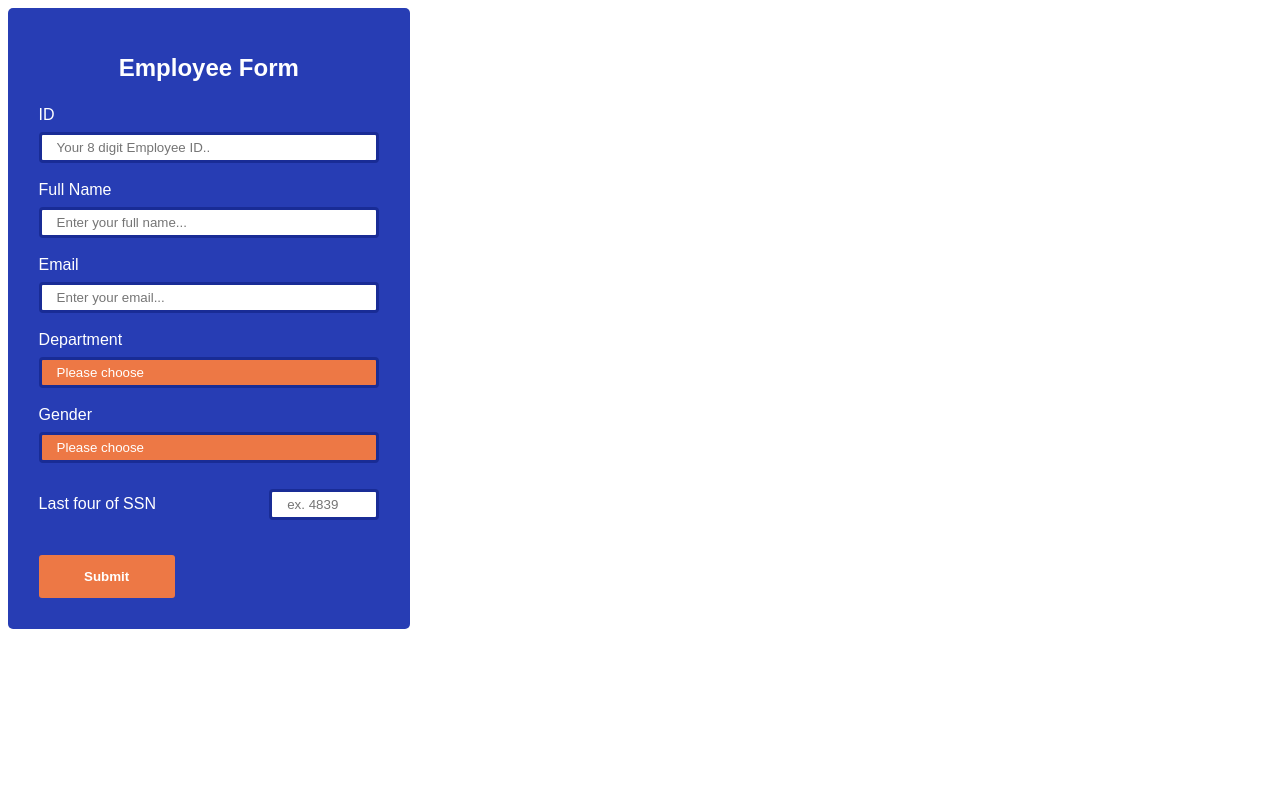
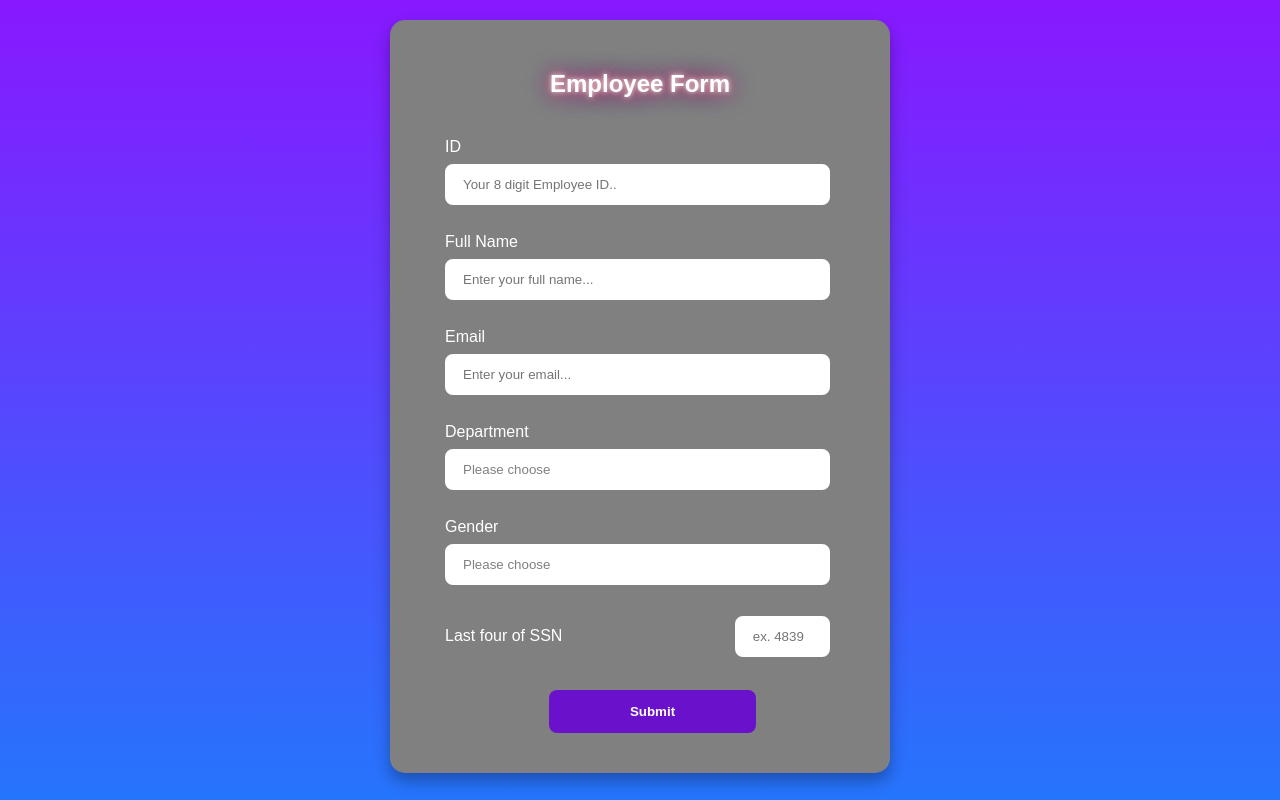
Before and after one commit to davidredziniak/Brilliant-Infotech-S24, a plain HTML site: page Assignments/employee.html in a window 1280 px wide. Drawn offline with Linux system fonts and the light colour scheme.

Commit message:
Change designs

```diff
--- a/Assignments/style.css
+++ b/Assignments/style.css
@@ -1,64 +1,76 @@
-/*  Set document body to 30% of the page since it is a small form
-    Use sans-serif as the font
-    Set the text color of the nested elements to white
-*/
+html {
+    min-height: 100%;
+}
+
+/* General styles for body */
 body {
-    width: 30%;
+    width: 90%;
+    max-width: 500px;
+    margin: auto;
+    font-family: 'Arial', sans-serif;
+    color: white;
+    background-repeat: no-repeat;
+    background-attachment: fixed;
     height: 100%;
-    font-family: sans-serif;
-    color: white;
+    background: linear-gradient(to bottom, #8818ff, #2575fc);
+    padding: 20px;
 }
 
 /* Center header horizontally */
 h2 {
     text-align: center;
+    color: white;
+    padding: 10px 15px;
+    border-radius: 8px;
+    text-shadow: 0 0 5px rgba(255, 255, 255, 0.8),
+                 0 0 10px rgba(255, 107, 107, 0.5),
+                 0 0 15px rgba(249, 77, 106, 0.5),
+                 0 0 20px rgba(200, 77, 77, 0.5),
+                 0 0 25px #6a11cb;
 }
 
-/* When hovering over a radio button, mouse pointer has an effect */
-input[type=radio] {
-    cursor: pointer;
-}
-
-/* Hide arrows in input elements */
-input::-webkit-outer-spin-button,
-input::-webkit-inner-spin-button {
-    -webkit-appearance: none;
-}
-
-/* Hide arrows in input elements in Firefox */
-input[type=number] {
-    -moz-appearance: textfield;
-}
-
-/* Style the container of the form and header */
+/* Container styles */
 .form-container {
-    border-radius: 5px;
-    background-color: #273db4;
-    position: absolute;
-    padding: 2%;
+    border-radius: 15px;
+    background: gray;
+    padding: 20px;
+    box-shadow: 0 8px 16px rgba(0, 0, 0, 0.3);
 }
 
 /* Add padding to each item included in the form container */
 .form-input-item {
-    padding: 5px;
+    padding: 10px;
+    margin-left: 25px;
 }
 
 /* Style input text boxes */
-.form-user-input {
-    width: 100%;
-    padding: 5px 15px;
+.form-user-input,
+.form-user-ssn,
+.form-drop-down {
+    width: calc(100% - 30px);
+    padding: 10px 15px;
     margin: 8px 0;
     display: inline-block;
-    border: 3px solid #192c96;
-    border-radius: 4px;
+    border: 3px solid #ffffff;
+    border-radius: 8px;
     box-sizing: border-box;
+    background: rgb(255, 255, 255);
+    color: gray;
 }
+
+/* Style the SSN input element */
+.form-user-ssn {
+    width: calc(50% - 30px);
+}
+
 
 /* Create a table container to properly separate label and input element */
 .ssn-container {
     padding: 5px;
     display: table;
-    width: 100%;
+    width: calc(100% - 30px);
+    margin-left: 30px;
+
 }
 
 /* Style the SSN label cell */
@@ -71,52 +83,52 @@ input[type=number] {
 .ssn-right {
     display: table-cell;
     text-align: right;
-    padding-right: 10px;
-}
-
-/* Style the SSN input element */
-.form-user-ssn {
-    width: 50%;
-    padding: 5px 15px;
-    margin: 8px 0;
-    border: 3px solid #192c96;
-    right: 0;
-    border-radius: 4px;
-    box-sizing: border-box;
-    -moz-appearance: textfield;
+    padding-right: 45px;
 }
 
 /* Style the drop down menu (select element) */
 .form-drop-down {
-    -webkit-appearance: none;
-    -moz-appearance: none;
     appearance: none;
-    color: inherit;
-    width: 100%;
-    padding: 5px 15px;
-    margin: 8px 0;
-    display: inline-block;
-    border: 3px solid #192c96;
-    border-radius: 4px;
-    box-sizing: border-box;
-    background-color: #ED7845;
+    background: rgb(255, 255, 255);
 }
 
 /* Style the submit button */
 .form-submit {
-    background-color: #ED7845;
+    background-color: #6a11cb;
     color: white;
     padding: 14px 20px;
     border: none;
-    width: 40%;
-    display: inline-block;
-    margin-top: 5%;
-    border-radius: 3px;
+    width: 50%;
+    margin: 10px auto;
+    display: block;
+    border-radius: 8px;
     cursor: pointer;
     font-weight: bold;
+    text-align: center;
 }
 
 /* Color change effect when user hovers over the submit button */
 .form-submit:hover {
-    background-color: #e75516;
+    background-color: #4e0fbd;
 }
+
+/* Style radio buttons and labels */
+.form-input-item input[type="radio"] {
+    margin-right: 5%;
+}
+
+.form-input-item label {
+    margin-right: 20px;
+}
+
+@media (max-width: 600px) {
+    .form-user-input,
+    .form-user-ssn,
+    .form-drop-down {
+        width: calc(100% - 20px);
+    }
+
+    .form-submit {
+        width: 80%;
+    }
+}
```
Also changed, not shown: Assignments/student.html (+5 -1 lines).
